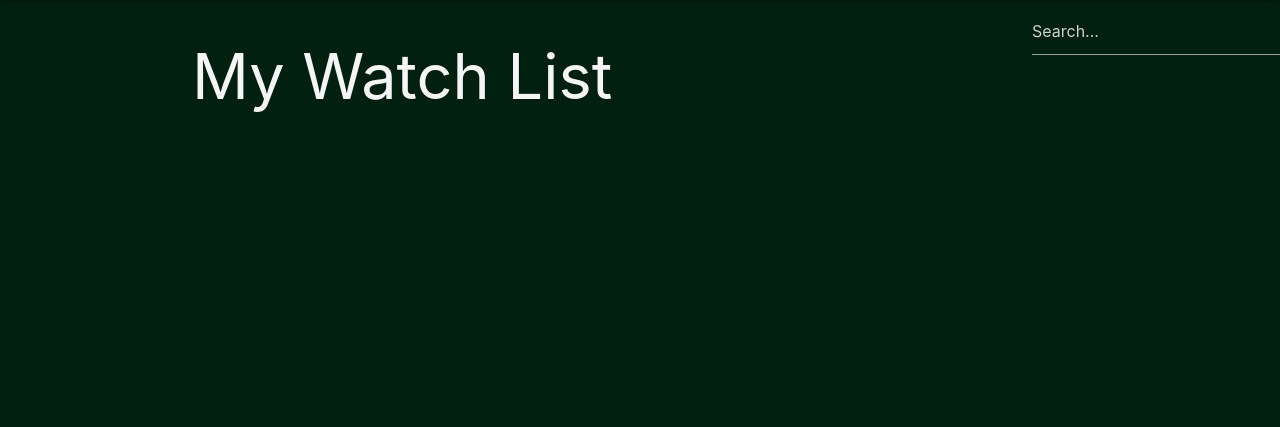
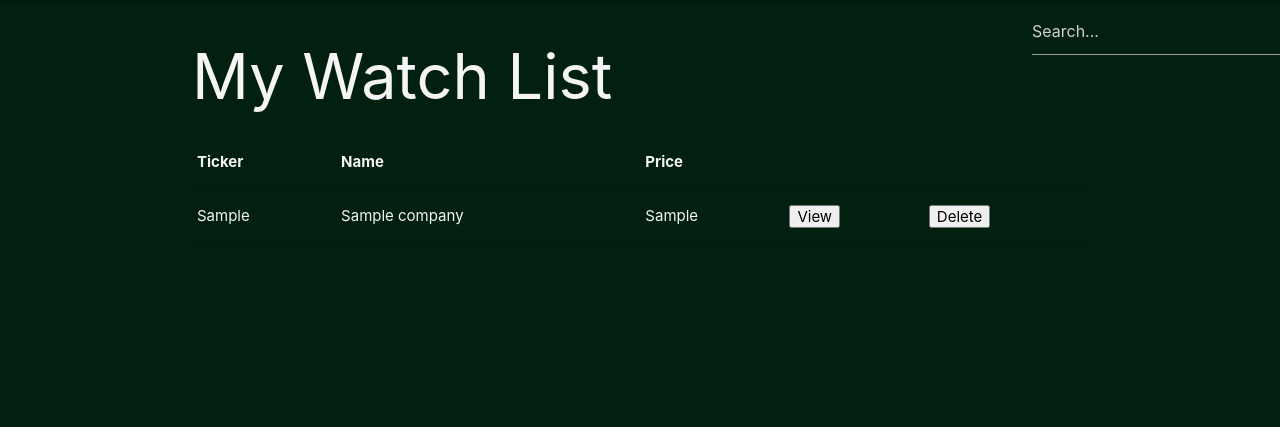
Before and after one commit to shawkitajima/Alpha-Evaluator, a Django app: page /mystocks/ in a window 1280 px wide. Shown: the part 64-491 px from the top of the page. Run offline with Django 3.2, Linux system fonts and the light colour scheme; a user stored in the database is signed in; tables that the repository leaves empty hold one stand-in row (values such as "Sample post"); a database or web service that is not in the repository returns one stand-in record (values such as "Sample title"); data that the repository does not hold is empty.

Commit message:
sets up my_stocks logic

```diff
--- a/main_app/templates/base.html
+++ b/main_app/templates/base.html
@@ -16,7 +16,7 @@
         <nav>
             <div class="nav-wrapper">
                 <ul>
-                    <li><a href="/" class="left brand-logo">&nbsp;&nbsp;Alpha Evaluator</a></li>
+                    <li><a href="/mystocks/" class="left brand-logo">&nbsp;&nbsp;Alpha Evaluator</a></li>
                 </ul>
                 <ul class="right">
                   {% if user.is_authenticated %}
--- a/main_app/templates/my_stocks.html
+++ b/main_app/templates/my_stocks.html
@@ -23,7 +23,7 @@
                 <td> {{ company.ticker }} </td>
                 <td> {{ company.name }} </td>
                 <td> {{ company.price }} </td>
-                <td><a href=""><button>View</button></a></td>
+                <td><a href="{% url 'detail' company.ticker %}"><button>View</button></a></td>
                 <td><a href="{% url 'company_delete' company.id %}"><button>Delete</button></a></td>
             </tr>
             {% endfor %}
--- a/main_app/urls.py
+++ b/main_app/urls.py
@@ -6,6 +6,7 @@ urlpatterns = [
     path('accounts/signup/', views.signup, name='signup'),
     path('companies/search/', views.company_search, name='search'),
     path('companies/add/', views.company_add, name='add_company'),
+    path('companies/<int:company_id>/delete/', views.company_delete, name='company_delete'),
     path('companies/<str:ticker>/', views.company_detail, name='detail'),
     path('mystocks/', views.my_stocks, name='my_stocks'),
     path('user/performance/add/', views.add_performance, name='add_performance'),
--- a/main_app/views.py
+++ b/main_app/views.py
@@ -12,9 +12,29 @@ from .models import Company, Performance
 def home(request):
  return render(request, 'home.html')
 
+
+# ticker, name, price
 @login_required
 def my_stocks(request):
-  return render(request, 'my_stocks.html')
+  companies = Company.objects.filter(user=request.user)
+  tickers = []
+  for company in companies:
+    API_KEY = os.environ['FINN_KEY']
+    response = requests.get(f'https://finnhub.io/api/v1/quote?symbol={company.ticker}&token={API_KEY}')
+    obj = response.json()
+    tickers.append(
+      {
+        'id': company.id,
+        'name': company.name,
+        'ticker': company.ticker,
+        'price': obj['c'],
+      }
+    )
+  return render(request, 'my_stocks.html', {'watchList': tickers})
+
+@login_required
+def company_delete(request, company_id):
+  return redirect('my_stocks')
 
 @login_required
 def company_search(request):
@@ -56,7 +76,7 @@ def add_performance(request):
 
 def fetchPrices(ticker):
     API_KEY = os.environ['ALPHA_KEY']
-    response = requests.get(f'https://www.alphavantage.co/query?function=TIME_SERIES_DAILY&symbol={ticker}&outputsize=full&apikey={API_KEY}')
+    response = requests.get(f'https://www.alphavantage.co/query?function=TIME_SERIES_DAILY_ADJUSTED&symbol={ticker}&outputsize=full&apikey={API_KEY}')
     obj = response.json()
     days = obj['Time Series (Daily)']
     arr = []
```
